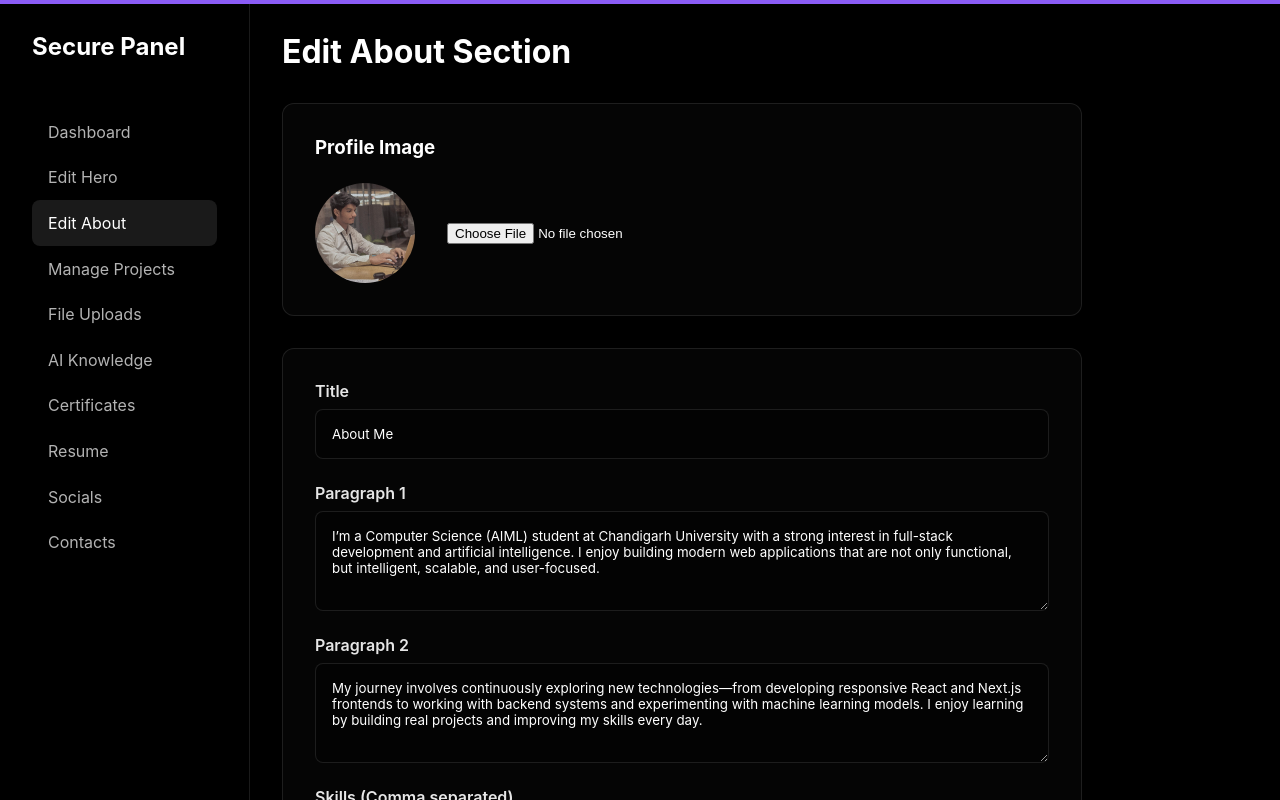
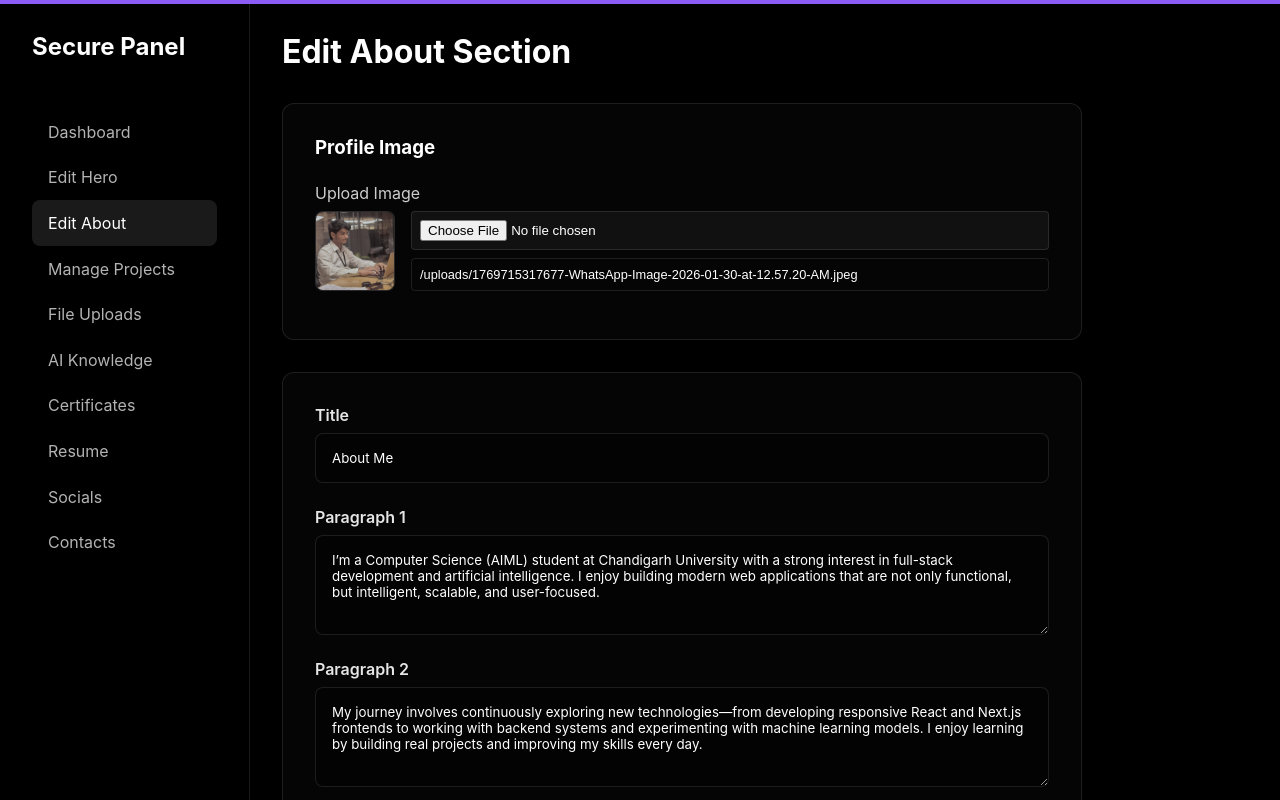
Before and after one commit to sainidev1211/My-portfolio, a Next.js app: page /24BAI70170/about in a window 1280 px wide. Shown: the top 800 px of the page. Built offline with nearby package versions, Linux system fonts and the light colour scheme; no server answers; the database is empty.

Commit message:
feat(admin): integrated direct image upload in all sections

```diff
--- a/src/app/24BAI70170/about/page.tsx
+++ b/src/app/24BAI70170/about/page.tsx
@@ -2,13 +2,14 @@
 
 import React, { useState, useEffect } from 'react';
 import styles from '../editor.module.css';
+import ImageUpload from '@/components/admin/ImageUpload';
 
 export default function AboutEditor() {
     const [data, setData] = useState<any>(null);
     const [loading, setLoading] = useState(true);
     const [saving, setSaving] = useState(false);
     const [message, setMessage] = useState("");
-    const [uploading, setUploading] = useState(false);
+    // const [uploading, setUploading] = useState(false);
 
     useEffect(() => {
         fetch('/api/content')
@@ -19,26 +20,6 @@ export default function AboutEditor() {
             });
     }, []);
 
-    const handleImageUpload = async (e: React.ChangeEvent<HTMLInputElement>) => {
-        if (!e.target.files?.[0]) return;
-        setUploading(true);
-
-        const formData = new FormData();
-        formData.append('file', e.target.files[0]);
-
-        try {
-            const res = await fetch('/api/upload', { method: 'POST', body: formData });
-            const uploadData = await res.json();
-
-            if (uploadData.success) {
-                setData((prev: any) => ({ ...prev, image: uploadData.url }));
-            }
-        } catch (err) {
-            console.error(err);
-        } finally {
-            setUploading(false);
-        }
-    };
 
     const handleSubmit = async (e: React.FormEvent) => {
         e.preventDefault();
@@ -70,12 +51,10 @@ export default function AboutEditor() {
 
             <div className={styles.form} style={{ marginBottom: '2rem' }}>
                 <h3>Profile Image</h3>
-                <div style={{ display: 'flex', gap: '2rem', alignItems: 'center' }}>
-                    <div style={{ width: '100px', height: '100px', borderRadius: '50%', overflow: 'hidden', background: '#333' }}>
-                        {data.image && <img src={data.image} style={{ width: '100%', height: '100%', objectFit: 'cover' }} />}
-                    </div>
-                    <input type="file" onChange={handleImageUpload} disabled={uploading} />
-                </div>
+                <ImageUpload
+                    value={data.image}
+                    onChange={(url) => setData({ ...data, image: url })}
+                />
             </div>
 
             <form onSubmit={handleSubmit} className={styles.form}>
--- /dev/null
+++ b/src/components/admin/ImageUpload.tsx
@@ -0,0 +1,103 @@
+import React, { useState } from 'react';
+
+interface ImageUploadProps {
+    value?: string;
+    onChange: (url: string) => void;
+    label?: string;
+}
+
+export default function ImageUpload({ value, onChange, label = "Upload Image" }: ImageUploadProps) {
+    const [uploading, setUploading] = useState(false);
+    const [error, setError] = useState<string | null>(null);
+
+    const handleUpload = async (e: React.ChangeEvent<HTMLInputElement>) => {
+        if (!e.target.files?.[0]) return;
+        setUploading(true);
+        setError(null);
+
+        const formData = new FormData();
+        formData.append('file', e.target.files[0]);
+
+        try {
+            console.log("Starting upload...");
+            const res = await fetch('/api/upload', {
+                method: 'POST',
+                body: formData
+            });
+            const data = await res.json();
+
+            if (data.success) {
+                onChange(data.url);
+            } else {
+                setError(data.error || 'Upload failed');
+            }
+        } catch (err: any) {
+            console.error(err);
+            setError(err.message || "Upload error");
+        } finally {
+            setUploading(false);
+        }
+    };
+
+    return (
+        <div style={{ marginBottom: '1rem' }}>
+            <label style={{ display: 'block', marginBottom: '0.5rem', opacity: 0.8 }}>{label}</label>
+            <div style={{ display: 'flex', gap: '1rem', alignItems: 'center', flexWrap: 'wrap' }}>
+                <div style={{
+                    width: '80px',
+                    height: '80px',
+                    background: 'rgba(255,255,255,0.05)',
+                    borderRadius: '8px',
+                    overflow: 'hidden',
+                    display: 'flex',
+                    justifyContent: 'center',
+                    alignItems: 'center',
+                    border: '1px solid rgba(255,255,255,0.1)'
+                }}>
+                    {value ? (
+                        <img src={value} alt="Preview" style={{ width: '100%', height: '100%', objectFit: 'cover' }} />
+                    ) : (
+                        <span style={{ fontSize: '0.8rem', opacity: 0.5 }}>No Image</span>
+                    )}
+                </div>
+
+                <div style={{ flex: 1 }}>
+                    <input
+                        type="file"
+                        accept="image/*,application/pdf"
+                        onChange={handleUpload}
+                        disabled={uploading}
+                        style={{
+                            padding: '0.5rem',
+                            background: 'rgba(255,255,255,0.05)',
+                            borderRadius: '4px',
+                            border: '1px solid rgba(255,255,255,0.1)',
+                            width: '100%',
+                            color: 'white'
+                        }}
+                    />
+                    {uploading && <p style={{ fontSize: '0.8rem', color: '#60a5fa', marginTop: '0.25rem' }}>Uploading...</p>}
+                    {error && <p style={{ fontSize: '0.8rem', color: '#ef4444', marginTop: '0.25rem' }}>{error}</p>}
+
+                    {/* Fallback/Manual Input */}
+                    <input
+                        type="text"
+                        value={value || ''}
+                        onChange={(e) => onChange(e.target.value)}
+                        placeholder="Or paste URL manually..."
+                        style={{
+                            marginTop: '0.5rem',
+                            padding: '0.5rem',
+                            background: 'transparent',
+                            borderRadius: '4px',
+                            border: '1px solid rgba(255,255,255,0.1)',
+                            width: '100%',
+                            color: 'white',
+                            fontSize: '0.8rem'
+                        }}
+                    />
+                </div>
+            </div>
+        </div>
+    );
+}
```
Also changed, not shown: src/app/24BAI70170/certifications/page.tsx (+6 -4 lines), src/app/24BAI70170/projects/page.tsx (+7 -4 lines).
